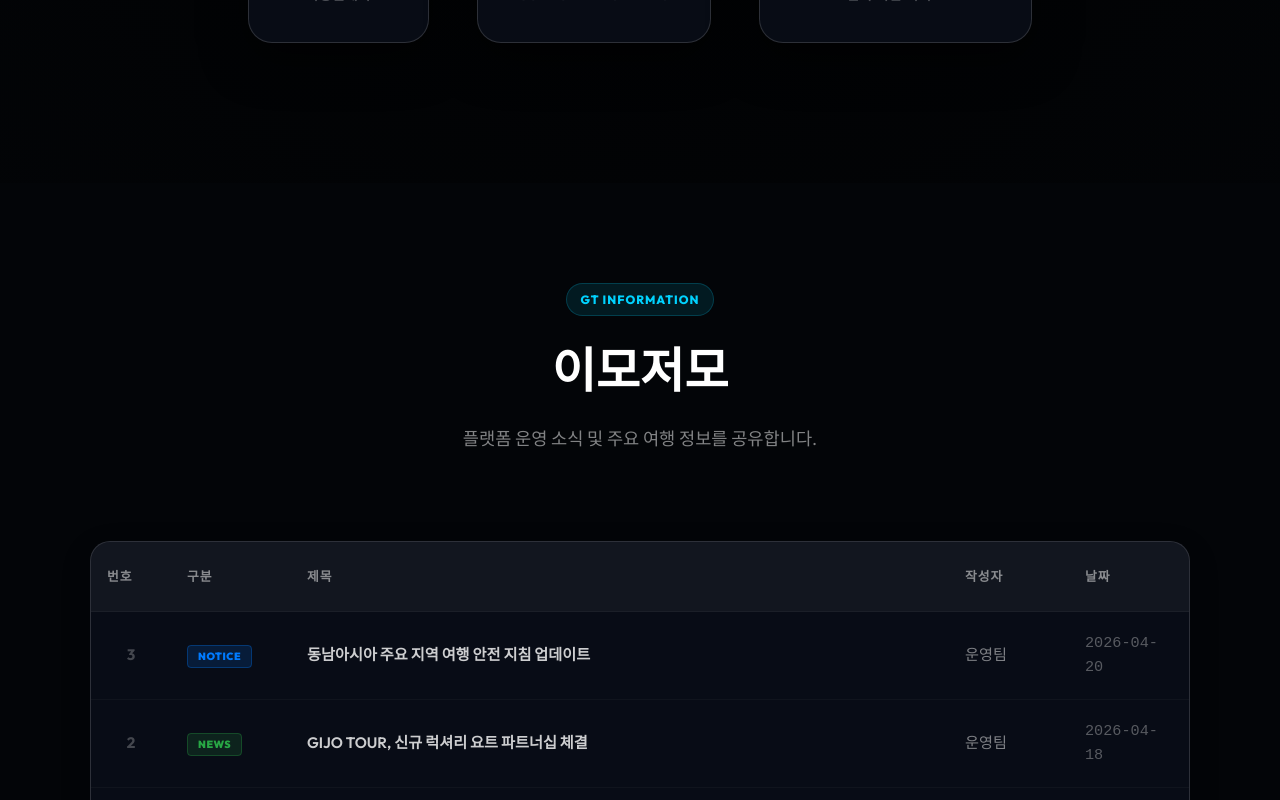
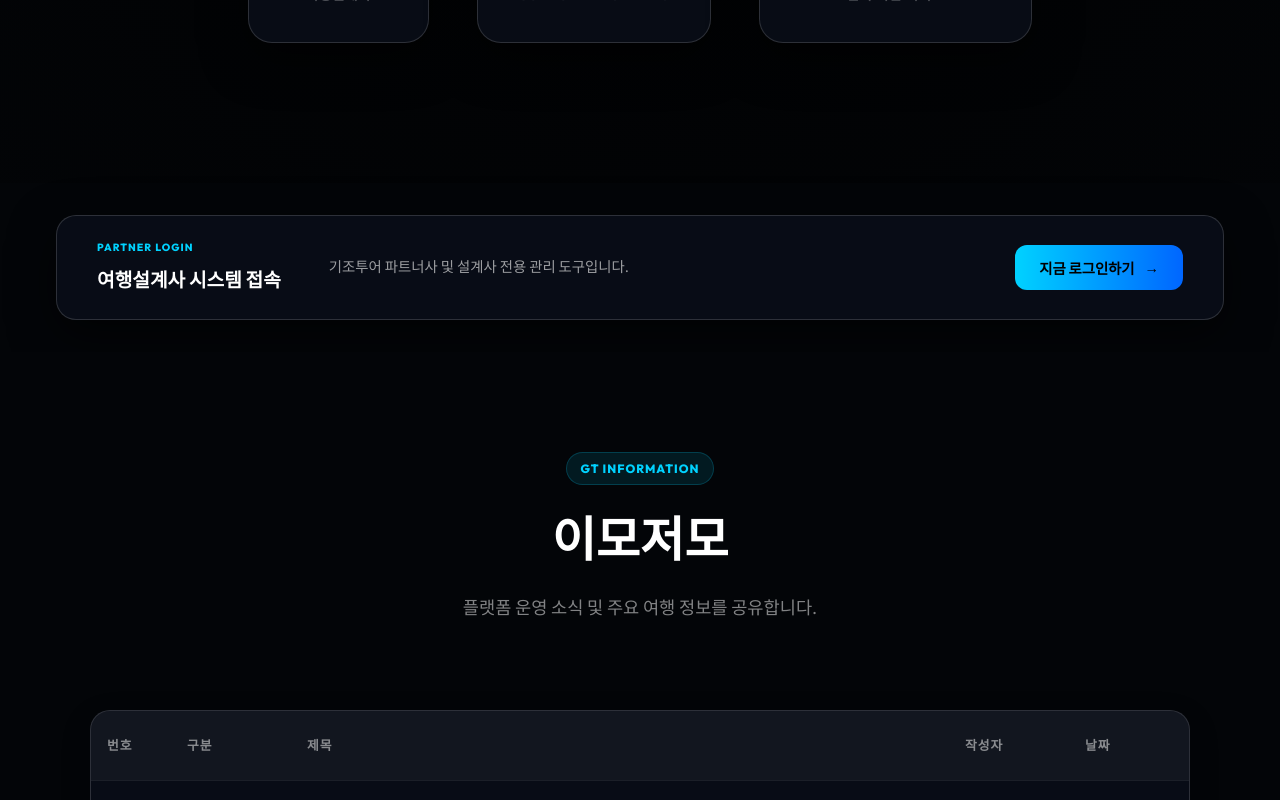
Before and after one commit to gijotour/gijo-tour-app, a React (Vite) app: page /gijotour in a window 1280 px wide. Shown: the part 1101-1901 px from the top of the page. Built offline with nearby package versions, Linux system fonts and the light colour scheme.

Commit message:
feat: 메인 본문에 '여행설계사 로그인' 전용 섹션 노출 (Hero와 이모저모 사이)

```diff
--- a/src/index.css
+++ b/src/index.css
@@ -3697,3 +3697,79 @@ html {
 .dropdown-item {
   padding: 8px 12px !important;
 }
+
+/* Body Login Banner Styling */
+.body-login-banner {
+  max-width: 1200px;
+  margin: 2rem auto;
+  padding: 0 1rem;
+}
+
+.login-cta-card {
+  display: flex;
+  align-items: center;
+  justify-content: space-between;
+  padding: 1.5rem 2.5rem;
+  border-radius: 20px;
+  background: linear-gradient(135deg, rgba(255, 255, 255, 0.05) 0%, rgba(255, 255, 255, 0.02) 100%);
+  border: 1px solid rgba(255, 255, 255, 0.1);
+}
+
+.cta-header {
+  display: flex;
+  flex-direction: column;
+  gap: 8px;
+}
+
+.cta-header .badge {
+  font-size: 0.65rem;
+  font-weight: 800;
+  color: var(--accent-color);
+  letter-spacing: 1px;
+}
+
+.cta-header h3 {
+  font-size: 1.2rem;
+  margin: 0;
+  color: #fff;
+}
+
+.cta-desc {
+  font-size: 0.9rem;
+  color: rgba(255, 255, 255, 0.6);
+  margin: 0;
+  flex: 1;
+  margin-left: 3rem;
+}
+
+.btn-body-login {
+  background: var(--accent-brand);
+  color: #000;
+  border: none;
+  padding: 12px 24px;
+  border-radius: 12px;
+  font-weight: 700;
+  font-size: 0.9rem;
+  cursor: pointer;
+  transition: all 0.3s;
+  display: flex;
+  align-items: center;
+  gap: 10px;
+}
+
+.btn-body-login:hover {
+  transform: translateY(-3px);
+  box-shadow: 0 10px 20px rgba(var(--accent-brand-rgb), 0.3);
+}
+
+@media (max-width: 768px) {
+  .login-cta-card {
+    flex-direction: column;
+    text-align: center;
+    gap: 1.5rem;
+    padding: 2rem;
+  }
+  .cta-desc {
+    margin-left: 0;
+  }
+}
--- a/src/shared/Navbar.jsx
+++ b/src/shared/Navbar.jsx
@@ -79,9 +79,6 @@ const Navbar = ({ onLogin, isLoggedIn, onLogout, userName, userRole, setForceBoa
           <ul className="nav-links">
             <li><button onClick={() => handleNavClick('/gijotour')}>홈</button></li>
             <li><button className={location.pathname.includes('/about') ? 'active' : ''} onClick={() => handleNavClick('/gijotour/about')}>GT 소개</button></li>
-            {!isLoggedIn && (
-              <li><button onClick={() => handleNavClick('/gijotour/login')}>로그인</button></li>
-            )}
 
             {(location.pathname.startsWith('/gijotour') || isDashboard) && (
               <>
--- a/src/tour-app/GijoTourApp.jsx
+++ b/src/tour-app/GijoTourApp.jsx
@@ -294,6 +294,20 @@ function GijoTourApp({
         <Route index element={
           <>
             <Hero />
+            {!isLoggedIn && (
+              <div className="body-login-banner animate-up">
+                <div className="login-cta-card glass-card">
+                  <div className="cta-header">
+                    <span className="badge">PARTNER LOGIN</span>
+                    <h3>여행설계사 시스템 접속</h3>
+                  </div>
+                  <p className="cta-desc">기조투어 파트너사 및 설계사 전용 관리 도구입니다.</p>
+                  <button className="btn-body-login" onClick={() => navigate('/gijotour/login')}>
+                    지금 로그인하기 <span className="arrow">→</span>
+                  </button>
+                </div>
+              </div>
+            )}
             <NoticeBoard
               notices={safeNotices}
               isLoggedIn={isLoggedIn}
```
